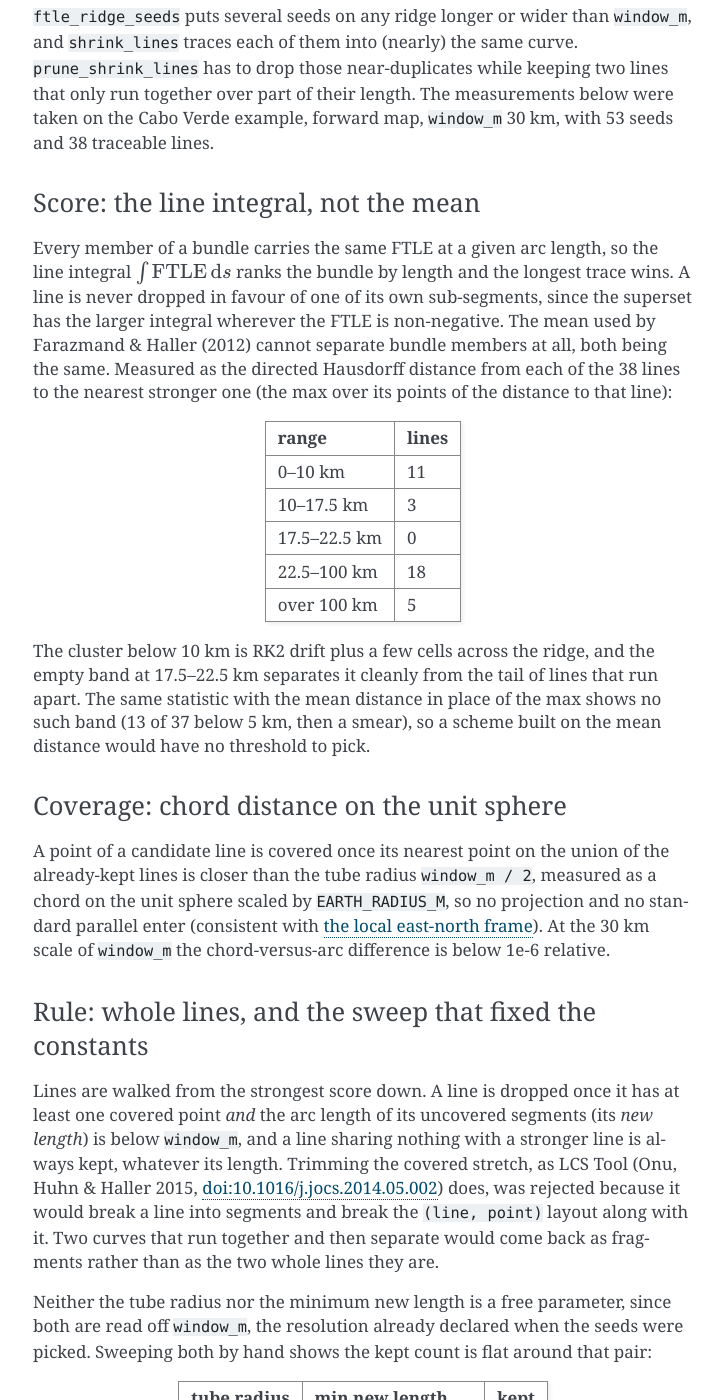
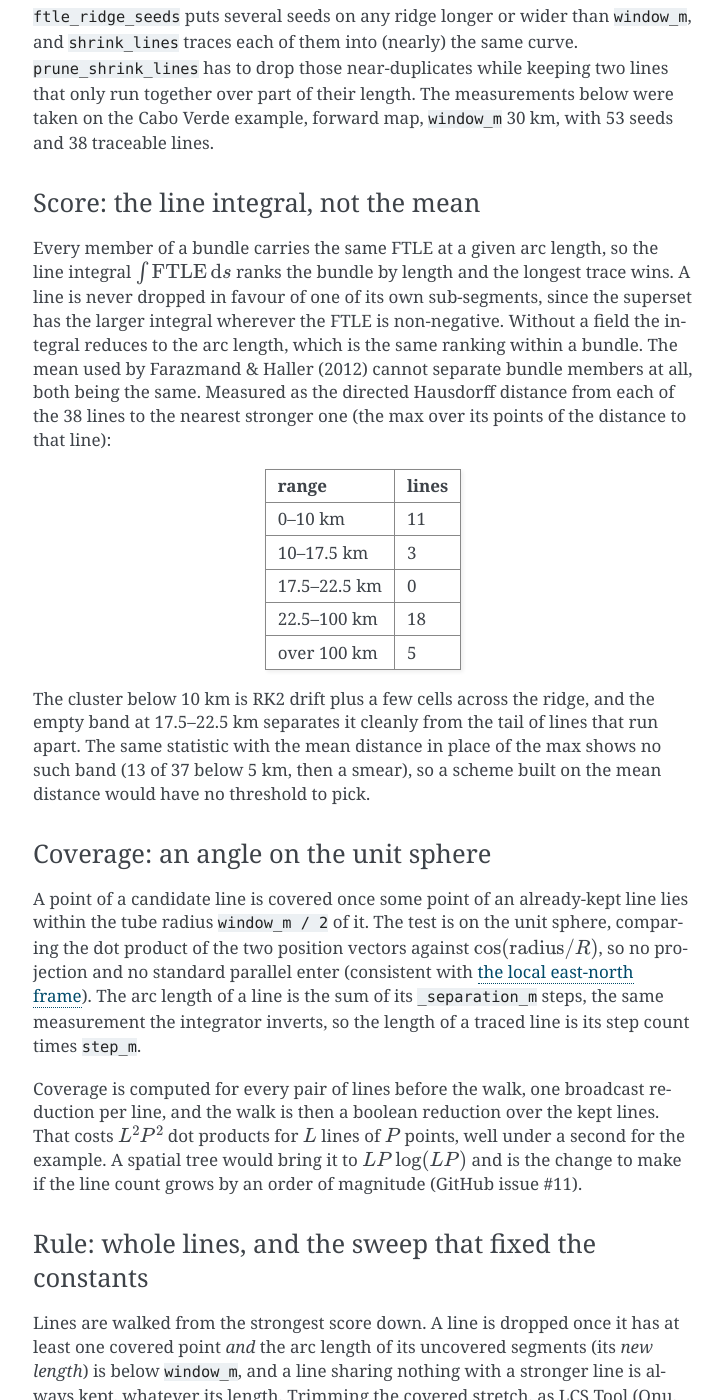
Before and after one commit to geomar-od-lagrange/lcs_parcels, a Sphinx documentation site: the page built from docs/numerics.md, in a window 1280 px wide and 1400 px high, scrolled down 7386 px. Shown: the whole window, without its empty margins (387-1110 px from the left). Built offline with Sphinx 7.4.7, drawn with Linux system fonts in a browser that asks for light colours; pages that are not in the unit, such as notebooks, are missing from menus; some of the changed text lies outside the part shown.

Commit message:
Address review: keyword-only ftle, xarray pruning, no counts in prose
prune_shrink_lines now takes lines as its only positional argument and ftle
by keyword, and ftle is optional. Without it the ranking is the arc length
alone and no ftle_mean is returned. AGENTS.md states the rule for every public
function.

The pruning step is written over xarray objects. The FTLE along a line comes
from interp on the field's own axes, the arc length is the sum of the
_separation_m steps, and coverage is a pairwise dot-product test on the unit
sphere reduced over the kept lines, so the KD-tree and the chord distance are
gone. numerics.md records the cost of that choice.

Prose no longer counts what it lists ("three functions", "four steps"), and
AGENTS.md carries that rule too.

Co-Authored-By: Claude Fable 5 <noreply@anthropic.com>
Claude-Session: https://claude.ai/code/session_01GEiXnWwmRrqRpTuPJvrFtJ

```diff
--- a/docs/numerics.md
+++ b/docs/numerics.md
@@ -340,8 +340,9 @@ Every member of a bundle carries the same FTLE at a given arc length, so the
 line integral $\int \mathrm{FTLE}\,\mathrm{d}s$ ranks the bundle by length and
 the longest trace wins. A line is never dropped in favour of one of its own
 sub-segments, since the superset has the larger integral wherever the FTLE is
-non-negative. The mean used by Farazmand & Haller (2012) cannot separate bundle
-members at all, both being the same. Measured as the directed Hausdorff
+non-negative. Without a field the integral reduces to the arc length, which
+is the same ranking within a bundle. The mean used by Farazmand & Haller (2012)
+cannot separate bundle members at all, both being the same. Measured as the directed Hausdorff
 distance from each of the 38 lines to the nearest stronger one (the max over its
 points of the distance to that line):
 
@@ -359,14 +360,23 @@ apart. The same statistic with the mean distance in place of the max shows no
 such band (13 of 37 below 5 km, then a smear), so a scheme built on the mean
 distance would have no threshold to pick.
 
-### Coverage: chord distance on the unit sphere
+### Coverage: an angle on the unit sphere
 
-A point of a candidate line is covered once its nearest point on the union of
-the already-kept lines is closer than the tube radius `window_m / 2`, measured
-as a chord on the unit sphere scaled by `EARTH_RADIUS_M`, so no projection and
-no standard parallel enter (consistent with
-[the local east-north frame](#the-local-east-north-frame)). At the 30 km scale
-of `window_m` the chord-versus-arc difference is below 1e-6 relative.
+A point of a candidate line is covered once some point of an already-kept line
+lies within the tube radius `window_m / 2` of it. The test is on the unit
+sphere, comparing the dot product of the two position vectors against
+$\cos(\text{radius} / R)$, so no projection and no standard parallel enter
+(consistent with [the local east-north frame](#the-local-east-north-frame)).
+The arc length of a line is the sum of its `_separation_m` steps, the same
+measurement the integrator inverts, so the length of a traced line is its step
+count times `step_m`.
+
+Coverage is computed for every pair of lines before the walk, one broadcast
+reduction per line, and the walk is then a boolean reduction over the kept
+lines. That costs $L^2 P^2$ dot products for $L$ lines of $P$ points, well
+under a second for the example. A spatial tree would bring it to
+$L P \log(L P)$ and is the change to make if the line count grows by an order
+of magnitude (GitHub issue #11).
 
 ### Rule: whole lines, and the sweep that fixed the constants
 
```
Also changed, not shown: AGENTS.md (+10 -5 lines), CHANGELOG.md (+4 -4 lines), docs/api.md (+15 -14 lines), docs/architecture.md (+5 -5 lines), examples/cabo_verde_lcs.md (+1 -1 lines), 6 other files.
